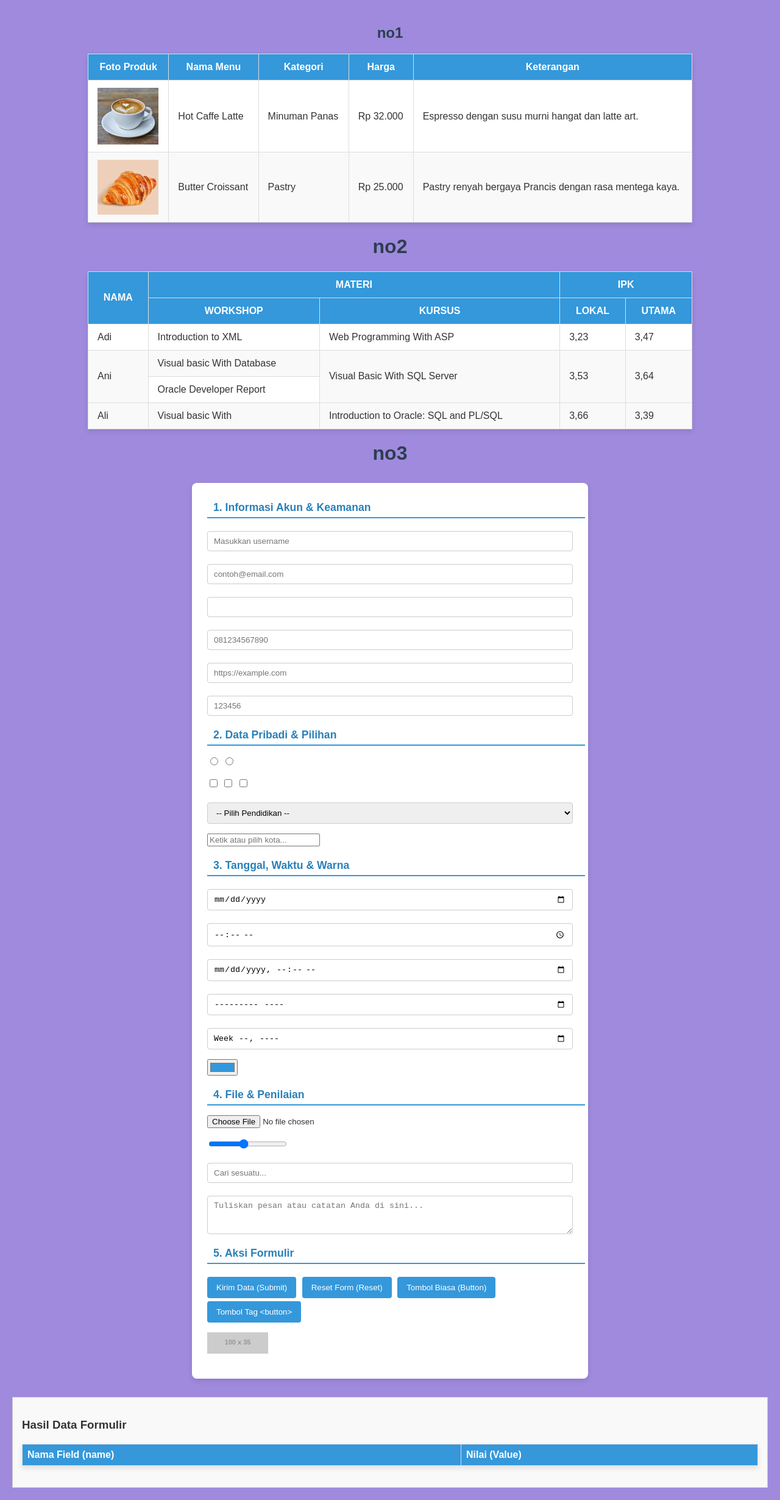
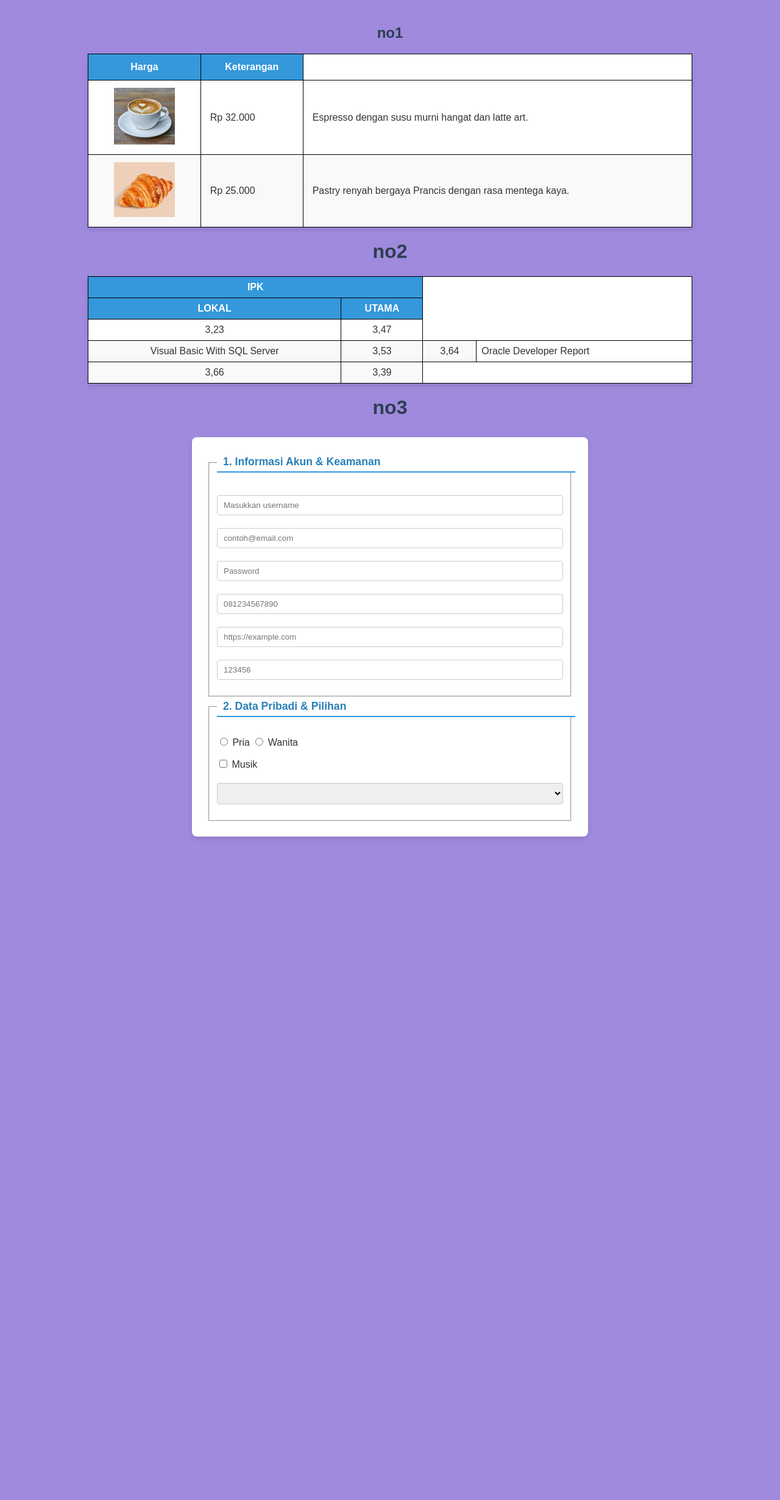
Before and after one commit to Bauoh/PBW, a plain HTML site: page PBW/index.html in a window 1280 px wide. Shown: the whole page at 61% size. After the commit the page ends 1422 px from the top, so only its background shows below. Drawn offline with Linux system fonts and the light colour scheme; placeholder pictures from the web are drawn by us.

Commit message:
Add files via upload

```diff
--- a/PBW/index.html
+++ b/PBW/index.html
@@ -1,96 +1,81 @@
-<!DOCTYPE html PUBLIC "-//W3C//DTD HTML 4.01 Transitional//EN" "http://www.w3.org/TR/html4/loose.dtd">
-<html>
+<!DOCTYPE html>
+<html lang="id">
   <head>
-    <meta http-equiv="Content-Type" content="text/html; charset=utf-8" />
-    <link rel="stylesheet" type="text/css" href="style.css" />
+    <meta charset="UTF-8" />
+    <meta name="viewport" content="width=device-width, initial-scale=1.0" />
+    <title>Dokumen HTML5</title>
+    <link rel="stylesheet" href="style.css" />
   </head>
   <body>
     <!-- no1 -->
     <h2>no1</h2>
 
-    <table border="1">
+    <table style="border: 1px solid black; border-collapse: collapse;">
       <thead>
         <tr>
-          <th>Foto Produk</th>
-          <th>Nama Menu</th>
-          <th>Kategori</th>
-          <th>Harga</th>
-          <th>Keterangan</th>
+          <th style="border: 1px solid black;">Harga</th>
+          <th style="border: 1px solid black;">Keterangan</th>
         </tr>
       </thead>
       <tbody>
         <tr>
-          <td align="center">
+          <td style="border: 1px solid black; text-align: center;">
             <img src="caffe.png" alt="Hot Caffe Latte" width="100" />
           </td>
-          <td>Hot Caffe Latte</td>
-          <td>Minuman Panas</td>
-          <td>Rp 32.000</td>
-          <td>Espresso dengan susu murni hangat dan latte art.</td>
+          <td style="border: 1px solid black;">Rp 32.000</td>
+          <td style="border: 1px solid black;">Espresso dengan susu murni hangat dan latte art.</td>
         </tr>
         <tr>
-          <td align="center">
+          <td style="border: 1px solid black; text-align: center;">
             <img src="roti.png" alt="Butter Croissant" width="100" />
           </td>
-          <td>Butter Croissant</td>
-          <td>Pastry</td>
-          <td>Rp 25.000</td>
-          <td>Pastry renyah bergaya Prancis dengan rasa mentega kaya.</td>
+          <td style="border: 1px solid black;">Rp 25.000</td>
+          <td style="border: 1px solid black;">Pastry renyah bergaya Prancis dengan rasa mentega kaya.</td>
         </tr>
       </tbody>
     </table>
 
+    <!-- no2 -->
     <h1>no2</h1>
 
-    <!-- no2 -->
-    <table border="1" cellspacing="0" cellpadding="8">
+    <table style="border: 1px solid black; border-collapse: collapse;">
       <thead>
         <tr>
-          <th rowspan="2">NAMA</th>
-          <th colspan="2">MATERI</th>
-          <th colspan="2">IPK</th>
+          <th colspan="2" style="border: 1px solid black; padding: 8px;">IPK</th>
         </tr>
         <tr>
-          <th>WORKSHOP</th>
-          <th>KURSUS</th>
-          <th>LOKAL</th>
-          <th>UTAMA</th>
+          <th style="border: 1px solid black; padding: 8px;">LOKAL</th>
+          <th style="border: 1px solid black; padding: 8px;">UTAMA</th>
         </tr>
       </thead>
       <tbody>
         <!-- Baris Adi -->
         <tr>
-          <td>Adi</td>
-          <td>Introduction to XML</td>
-          <td>Web Programming With ASP</td>
-          <td align="center">3,23</td>
-          <td align="center">3,47</td>
+          <td style="border: 1px solid black; padding: 8px; text-align: center;">3,23</td>
+          <td style="border: 1px solid black; padding: 8px; text-align: center;">3,47</td>
         </tr>
         <!-- Baris Ani (Menggunakan rowspan untuk kolom gabungan) -->
         <tr>
-          <td rowspan="2">Ani</td>
-          <td>Visual basic With Database</td>
-          <td rowspan="2" align="center">Visual Basic With SQL Server</td>
-          <td rowspan="2" align="center">3,53</td>
-          <td rowspan="2" align="center">3,64</td>
+          <td rowspan="2" style="border: 1px solid black; padding: 8px; text-align: center;">Visual Basic With SQL Server</td>
+          <td rowspan="2" style="border: 1px solid black; padding: 8px; text-align: center;">3,53</td>
+          <td rowspan="2" style="border: 1px solid black; padding: 8px; text-align: center;">3,64</td>
         </tr>
         <tr>
-          <td>Oracle Developer Report</td>
+          <td style="border: 1px solid black; padding: 8px;">Oracle Developer Report</td>
         </tr>
         <!-- Baris Ali -->
         <tr>
-          <td>Ali</td>
-          <td>Visual basic With</td>
-          <td>Introduction to Oracle: SQL and PL/SQL</td>
-          <td align="center">3,66</td>
-          <td align="center">3,39</td>
+          <td style="border: 1px solid black; padding: 8px; text-align: center;">3,66</td>
+          <td style="border: 1px solid black; padding: 8px; text-align: center;">3,39</td>
         </tr>
       </tbody>
     </table>
 
+    <!-- no3 -->
     <h1>no3</h1>
-    <!-- no3 -->
+
     <form action="#" method="POST" enctype="multipart/form-data">
+      <fieldset>
         <legend><strong>1. Informasi Akun & Keamanan</strong></legend>
         <p>
           <input
@@ -108,7 +93,7 @@
             required
           />
         </p>
-      <p><input type="password" name="password" required /></p>
+        <p><input type="password" name="password" placeholder="Password" required /></p>
         <p>
           <input
             type="tel"
@@ -137,23 +122,19 @@
             value="token_sistem_abc123"
           />
         </p>
+      </fieldset>
+
+      <fieldset>
         <legend><strong>2. Data Pribadi & Pilihan</strong></legend>
         <p>
-        <input type="radio" name="gender" value="Pria" />
-        <input type="radio" name="gender" value="Wanita" />
+          <label><input type="radio" name="gender" value="Pria" /> Pria</label>
+          <label><input type="radio" name="gender" value="Wanita" /> Wanita</label>
         </p>
         <p>
-        <input type="checkbox"  name="hobi[]" value="Koding" />
-        <input type="checkbox"  name="hobi[]" value="Desain" />
-        <input type="checkbox"  name="hobi[]" value="Musik" />
+          <label><input type="checkbox" name="hobi[]" value="Musik" /> Musik</label>
         </p>
         <p>
-        <select  name="pendidikan">
-          <option value="">-- Pilih Pendidikan --</option>
-          <option value="SMA/SMK">SMA / SMK</option>
-          <option value="D3">Diploma (D3)</option>
-          <option value="S1">Sarjana (S1)</option>
-          <option value="S2">Magister (S2)</option>
+          <select name="pendidikan">
           </select>
         </p>
         <p>
@@ -161,73 +142,3 @@
             list="list-kota"
             name="kota"
             placeholder="Ketik atau pilih kota..."
-        />
-        <datalist id="list-kota">
-          <option value="Jakarta"></option>
-          <option value="Bandung"></option>
-          <option value="Surabaya"></option>
-          <option value="Yogyakarta"></option>
-          <option value="Medan"></option>
-        </datalist>
-      </p>
-      <legend><strong>3. Tanggal, Waktu & Warna</strong></legend>
-      <p><input type="date" name="tgl_lahir" /></p>
-      <p><input type="time"  name="jam_kontak" /></p>
-      <p><input type="datetime-local"  name="jadwal" /></p>
-      <p><input type="month" name="bulan_masuk" /></p>
-      <p><input type="week" name="minggu_libur" /></p>
-      <p>
-        <input
-          type="color"
-          name="warna_favorit"
-          value="#3498db"
-        />
-      </p>
-      <legend><strong>4. File & Penilaian</strong></legend>
-      <p><input type="file" name="foto" accept="image/*" /></p>
-      <p>
-        <input
-          type="range"
-          name="kepuasan"
-          min="1"
-          max="10"
-          value="5"
-        />
-      </p>
-      <p>
-        <input
-          type="search"
-          name="pencarian"
-          placeholder="Cari sesuatu..."
-        />
-      </p>
-      <p>
-        <textarea
-          name="catatan"
-          rows="3"
-          cols="30"
-          placeholder="Tuliskan pesan atau catatan Anda di sini..."
-        ></textarea>
-      </p>
-      <legend><strong>5. Aksi Formulir</strong></legend>
-      <p>
-        <input type="submit" value="Kirim Data (Submit)" />
-        <input type="reset" value="Reset Form (Reset)" />
-        <input
-          type="button"
-          value="Tombol Biasa (Button)"
-          onclick="alert('Tombol khusus diklik!')"
-        />
-        <button type="button">Tombol Tag &lt;button&gt;</button>
-      </p>
-      <p>
-        <input
-          type="image"
-          src="https://via.placeholder.com/100x35?text=Submit"
-          alt="Submit Gambar"
-        />
-      </p>
-    </form>
-  </body>
-  <script src="main.js"></script>
-</html>
--- a/PBW/main.js
+++ b/PBW/main.js
@@ -1,99 +1,29 @@
-document.addEventListener('DOMContentLoaded', function () {
-    // 1. Buat elemen wadah (container/div) dan tabel untuk menampilkan hasil
-    const container = document.createElement('div');
-    container.style.marginTop = '20px';
-    container.style.padding = '15px';
-    container.style.border = '1px solid #ccc';
-    container.style.backgroundColor = '#f9f9f9';
-    container.style.fontFamily = 'Arial, sans-serif';
+document.addEventListener("DOMContentLoaded", function () {
+    const form = document.getElementById("formPendaftaran");
+    const resultContainer = document.getElementById("resultContainer");
 
-    const title = document.createElement('h3');
-    title.innerText = 'Hasil Data Formulir';
-    container.appendChild(title);
+    form.addEventListener("submit", function (event) {
+        // Mencegah form di-submit secara default/refresh halaman
+        event.preventDefault();
 
-    const table = document.createElement('table');
-    table.style.width = '100%';
-    table.style.borderCollapse = 'collapse';
-    table.innerHTML = `
-        <thead>
-            <tr style="background-color: #3498db; color: white;">
-                <th style="border: 1px solid #ddd; padding: 8px; text-align: left;">Nama Field (name)</th>
-                <th style="border: 1px solid #ddd; padding: 8px; text-align: left;">Nilai (Value)</th>
-            </tr>
-        </thead>
-        <tbody></tbody>
-    `;
-    container.appendChild(table);
+        // 1. Ambil nilai dari input HTML
+        const nama = document.getElementById("nama").value;
+        const gender = document.querySelector('input[name="gender"]:checked').value;
+        const tglLahir = document.getElementById("tglLahir").value;
+        const jadwal = document.getElementById("jadwal").value;
+        const alamat = document.getElementById("alamat").value;
 
-    // Masukkan container ke bawah form di dalam dokumen
-    const form = document.querySelector('form');
-    form.parentNode.insertBefore(container, form.nextSibling);
+        // 2. Masukkan data ke dalam elemen tabel hasil
+        document.getElementById("resNama").innerText = nama;
+        document.getElementById("resGender").innerText = gender;
+        document.getElementById("resTglLahir").innerText = tglLahir;
+        document.getElementById("resJadwal").innerText = jadwal;
+        document.getElementById("resAlamat").innerText = alamat;
 
-    // 2. Event listener ketika form disubmit
-    form.addEventListener('submit', function (e) {
-        e.preventDefault(); // Mencegah form reload halaman agar data bisa langsung dilihat
+        // 3. Tampilkan kontainer tabel hasil
+        resultContainer.style.display = "block";
 
-        const tbody = table.querySelector('tbody');
-        tbody.innerHTML = ''; // Bersihkan data tabel sebelumnya
-
-        // Ambil semua elemen input, select, dan textarea di dalam form
-        const elements = form.querySelectorAll('input, select, textarea');
-
-        // Untuk menangani checkbox ganda (hobi[]) agar tidak tercatat duplikat kuncinya
-        const processedCheckboxes = new Set();
-
-        elements.forEach(function (el) {
-            if (!el.name) abaikan(); // Lewati jika tidak ada atribut name
-
-            let name = el.name;
-            let value = '';
-
-            // Tangani berdasarkan tipe elemen
-            if (el.type === 'radio') {
-                // Ambil nilai dari radio button yang sedang dipilih
-                const checkedRadio = form.querySelector(`input[name="${name}"]:checked`);
-                value = checkedRadio ? checkedRadio.value : '(Tidak dipilih)';
-
-                // Hindari duplikasi baris untuk radio dengan nama yang sama
-                if (tbody.querySelector(`tr[data-name="${name}"]`)) return;
-            }
-            else if (el.type === 'checkbox') {
-                // Hindari duplikasi baris untuk checkbox array (misal: hobi[])
-                if (processedCheckboxes.has(name)) return;
-                processedCheckboxes.add(name);
-
-                // Ambil semua checkbox yang dicentang dengan nama tersebut
-                const checkedBoxes = form.querySelectorAll(`input[name="${name}"]:checked`);
-                const values = Array.from(checkedBoxes).map(cb => cb.value);
-                value = values.length > 0 ? values.join(', ') : '(Tidak ada)';
-            }
-            else if (el.type === 'file') {
-                // Ambil nama file yang diunggah
-                value = el.files.length > 0 ? el.files[0].name : '(Tidak ada file)';
-            }
-            else {
-                // Untuk text, email, password, select, textarea, date, color, range, dll.
-                value = el.value !== '' ? el.value : '(Kosong)';
-            }
-
-            // Tambahkan baris baru ke dalam tabel
-            const row = document.createElement('tr');
-            row.setAttribute('data-name', name);
-            row.innerHTML = `
-                <td style="border: 1px solid #ddd; padding: 8px;"><strong>${name}</strong></td>
-                <td style="border: 1px solid #ddd; padding: 8px;">${escapeHtml(value)}</td>
-            `;
-            tbody.appendChild(row);
-        });
+        // (Opsional) Alert konfirmasi
+        alert("Data formulir berhasil disimpan!");
     });
-
-    // Fungsi bantu untuk keamanan teks (mencegah XSS sederhana)
-    function escapeHtml(text) {
-        return text
-            .replace(/&/g, "&amp;")
-            .replace(/</g, "&lt;")
-            .replace(/>/g, "&gt;")
-            .replace(/"/g, "&quot;")
-            .replace(/'/g, "&#039;");
-    }
 });
```
Lines whose indentation alone changed are shown as unchanged.
